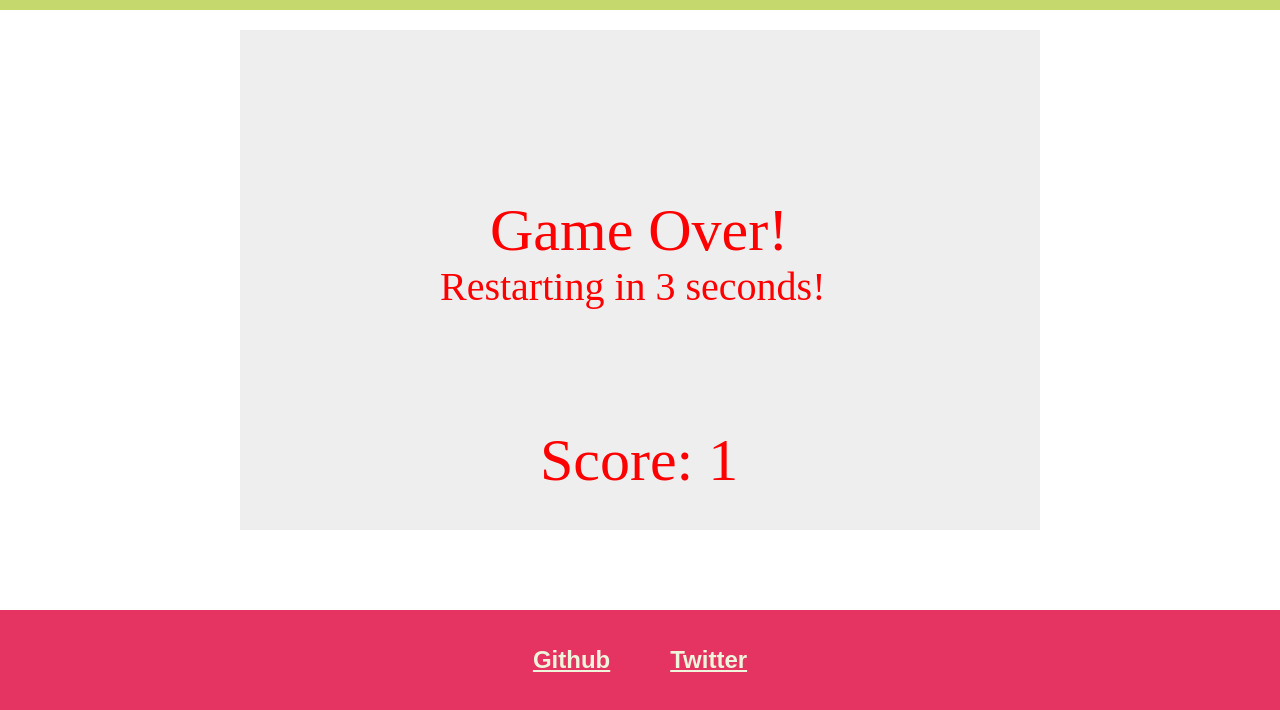
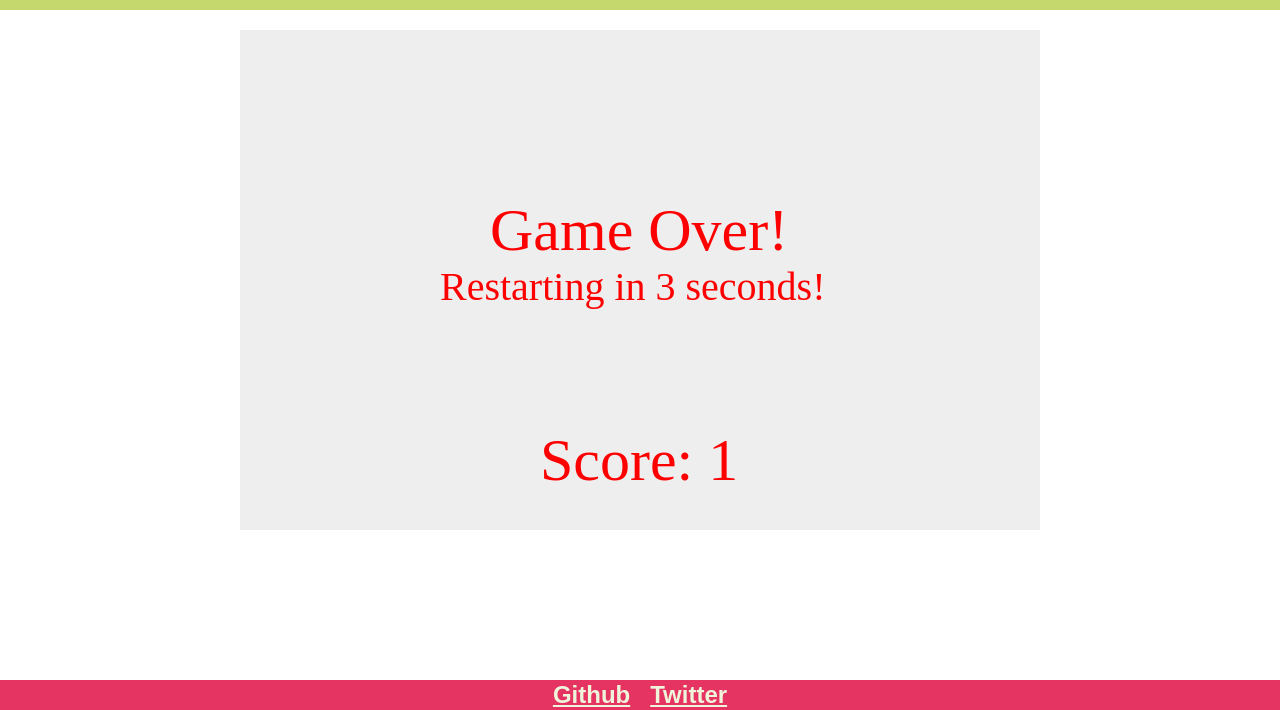
Before and after one commit to ishanjain28/breakout-game, a website: page dist/index.html in a window 1280 px wide. Shown: the part 90-800 px from the top of the page. Drawn offline with Linux system fonts and the light colour scheme.

Commit message:
Fix for footer overlapping paddle

```diff
--- a/dist/index.html
+++ b/dist/index.html
@@ -41,7 +41,7 @@
         display: flex;
         justify-content: center;
         align-items: center;
-        height: 100px;
+        height: 30px;
         width: 100%;
         font-family: sans-serif;
         background: #e63462;
@@ -51,8 +51,8 @@
     }
 
     .ref-link {
-        padding: 10px;
-        margin: 0 20px 0 20px;
+        padding: 5px;
+        margin: 0 5px 0 5px;
         text-decoration: underline;
         color: #eef5db;
     }
```
